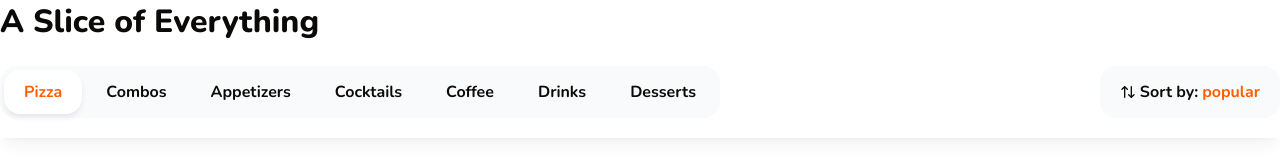
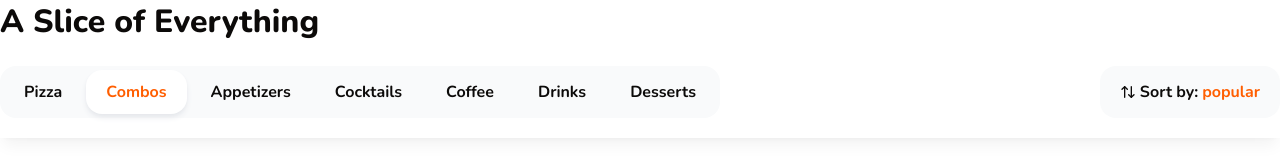
Before and after one commit to igor-mlv/PizzaHub, a Next.js app: page / in a window 1280 px wide. Shown: the part 152-316 px from the top of the page. Built offline with nearby package versions, Linux system fonts and the light colour scheme.

Commit message:
added zustand store for section navigation

```diff
--- a/package.json
+++ b/package.json
@@ -21,9 +21,11 @@
     "next": "14.2.5",
     "react": "^18",
     "react-dom": "^18",
+    "react-use": "^17.5.1",
     "tailwind-merge": "^2.4.0",
     "tailwindcss-animate": "^1.0.7",
-    "vaul": "^0.9.1"
+    "vaul": "^0.9.1",
+    "zustand": "^4.5.4"
   },
   "devDependencies": {
     "@types/node": "^20",
--- a/src/app/page.tsx
+++ b/src/app/page.tsx
@@ -36,7 +36,7 @@ export default function Home() {
                   { id: 2, name: "Pizza 2", imageUrl: "https://cdn.pixabay.com/photo/2017/12/05/20/10/pizza-3000285_1280.png", items: [{ price: 20 }] },
                   { id: 3, name: "Pizza 3", imageUrl: "https://cdn.pixabay.com/photo/2017/12/05/20/10/pizza-3000285_1280.png", items: [{ price: 30 }] },
                 ]}
-                categoryId={1} />
+                categoryId={2} />
             </div>
           </div>
         </div>
--- a/src/components/shared/categories.tsx
+++ b/src/components/shared/categories.tsx
@@ -1,23 +1,35 @@
+"use client"
 import { cn } from '@/lib/utils';
+import { useCategoryStore } from '@/store/category';
 import React from 'react'
 
 interface Props {
     className?: string;
 }
 
-const categoriesList = ['Pizza', 'Combos', 'Appetizers', 'Cocktails', 'Coffee', 'Drinks', 'Desserts'];
-const activeIndex = 0;
+const categoriesList = [
+    { id: 1, name: 'Pizza' },
+    { id: 2, name: 'Combos' },
+    { id: 3, name: 'Appetizers' },
+    { id: 4, name: 'Cocktails' },
+    { id: 5, name: 'Coffee' },
+    { id: 6, name: 'Drinks' },
+    { id: 7, name: 'Desserts' }
+];
 
 export const Categories: React.FC<Props> = ({ className }) => {
+    const categoryActiveId = useCategoryStore((state) => state.activeId);
     return (
         <div className={cn('inline-flex gap-1 bg-gray-50 p-1 rounded-2xl', className)}>
             {
-                categoriesList.map((category, index) => (
-                    <a key={index} className={cn(
-                        'flex items-center font-bold h-11 rounded-2xl px-5',
-                        activeIndex === index && 'bg-white shadow-md shadow-gray-200 text-primary'
-                    )}>
-                        <button>{category}</button>
+                categoriesList.map(({ name, id }) => (
+                    <a key={id}
+                        href={`#${name}`}
+                        className={cn(
+                            'flex items-center font-bold h-11 rounded-2xl px-5',
+                            categoryActiveId === id && 'bg-white shadow-md shadow-gray-200 text-primary'
+                        )}>
+                        <button>{name}</button>
                     </a>
                 ))
             }
--- a/src/components/shared/index.ts
+++ b/src/components/shared/index.ts
@@ -8,4 +8,5 @@ export { Filters } from './filters';
 export { FilterCheckbox } from './filter-checkbox';
 export { RangeSlider } from './range-slider';
 export { CheckboxFiltersGroup } from './checkbox-filters-group';
+export { ProductCard } from './product-card';
 export { ProductsGroupList } from './products-group-list';
--- a/src/components/shared/products-group-list.tsx
+++ b/src/components/shared/products-group-list.tsx
@@ -1,7 +1,10 @@
+"use client"
+
 import { cn } from '@/lib/utils';
 import React from 'react';
-import { Title } from './';
-import { ProductCard } from './product-card';
+import { useIntersection } from 'react-use';
+import { Title, ProductCard } from './';
+import { useCategoryStore } from '@/store/category';
 
 interface Props {
     title: string;
@@ -18,8 +21,22 @@ export const ProductsGroupList: React.FC<Props> = ({
     className,
     lastClassName
 }) => {
+    const setActiveCategoryId = useCategoryStore((state) => state.setActiveId);
+    const intersectionRef = React.useRef(null);
+    const intersection = useIntersection(intersectionRef, {
+        threshold: 0.4,
+    });
+
+    React.useEffect(() => {
+        if (intersection?.isIntersecting) {
+            setActiveCategoryId(categoryId);
+            console.log('setActiveCategoryId', categoryId);
+        }
+    }, [categoryId, intersection?.isIntersecting, setActiveCategoryId, title]);
+
+
     return (
-        <div className={className}>
+        <div className={className} id={title} ref={intersectionRef}>
             <Title text={title} size='lg' className='mb-5 font-extrabold' />
 
             <div className={cn('grid grid-cols-3 gap-[50px]', lastClassName)}>
--- /dev/null
+++ b/src/store/category.ts
@@ -0,0 +1,11 @@
+import { create } from 'zustand';
+
+interface State {
+    activeId: number;
+    setActiveId: (activeId: number) => void;
+}
+
+export const useCategoryStore = create<State>((set) => ({
+    activeId: 0,
+    setActiveId: (activeId: number) => set({ activeId }),
+}));
```
Also changed, not shown: 1 other file (tests, documents, lock files or other folders).
